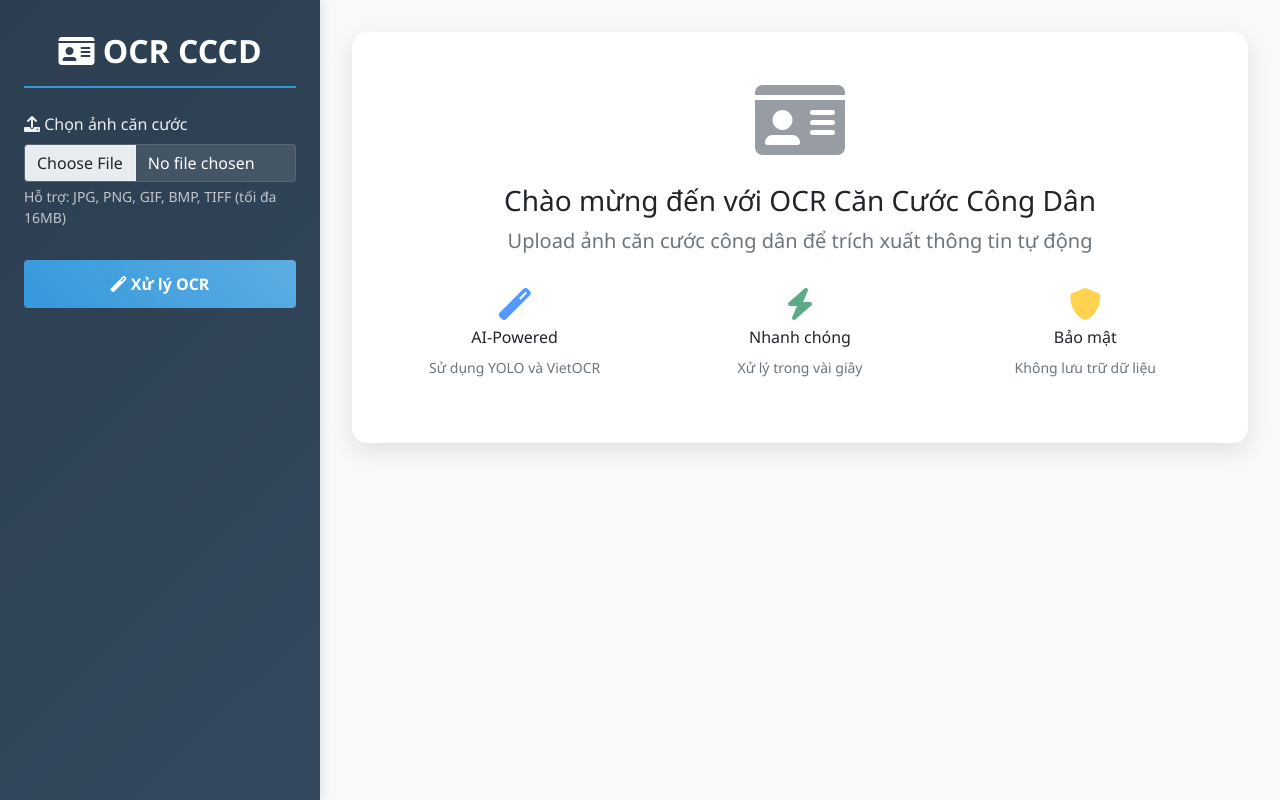
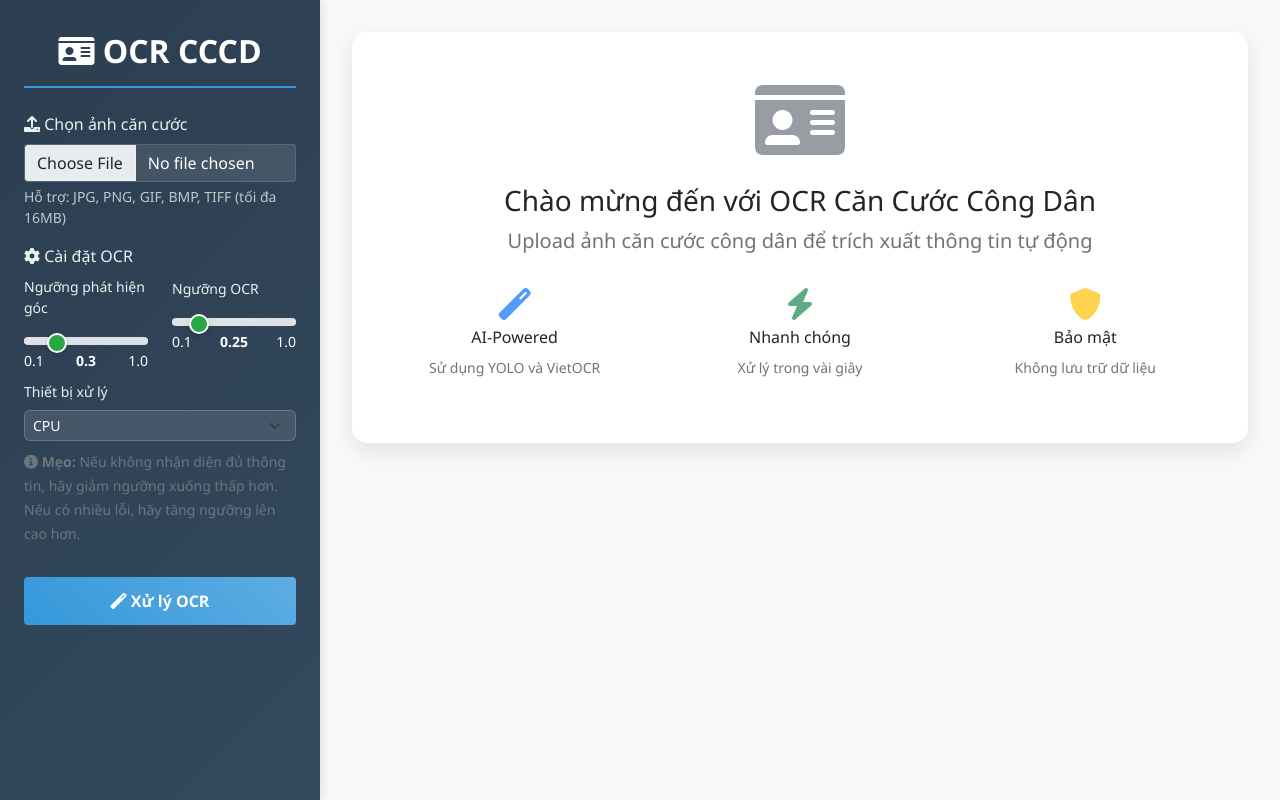
Before and after one commit to phandanh111/ocr-cccd-card, a Flask app: page / in a window 1280 px wide. Run offline with Flask 3, Linux system fonts and the light colour scheme; some libraries are stand-ins or nearby versions.

Commit message:
feat: add configurable OCR parameters in UI and enhance field validation in OCRApp

```diff
--- a/app.py
+++ b/app.py
@@ -66,10 +66,10 @@ def ocr_api():
         output_filename = f"{uuid.uuid4()}_result.json"
         output_path = os.path.join(app.config['OUTPUT_FOLDER'], output_filename)
 
-        # Sử dụng tham số mặc định
-        crop_conf = 0.7
-        ocr_conf = 0.7
-        device = 'cpu'
+        # Lấy tham số từ form
+        crop_conf = float(request.form.get('crop_conf', 0.3))
+        ocr_conf = float(request.form.get('ocr_conf', 0.25))
+        device = request.form.get('device', 'cpu')
 
         # Chạy pipeline OCR
         result = run_pipeline(
@@ -96,13 +96,18 @@ def ocr_api():
         fields = []
         if 'data' in result and 'yolo_confidence' in result:
             for field_name, field_value in result['data'].items():
-                if field_value and field_value.strip():  # Chỉ thêm field có giá trị
+                # Kiểm tra field_value có hợp lệ không
+                if field_value and isinstance(field_value, str) and field_value.strip():
+                    # Làm sạch text (loại bỏ ký tự lạ, chỉ giữ lại ký tự hợp lệ)
+                    cleaned_value = field_value.strip()
+                    # Kiểm tra confidence có hợp lệ không
                     confidence = result.get('yolo_confidence', {}).get(field_name, 0.0)
-                    fields.append({
-                        'name': field_name,
-                        'text': field_value,
-                        'confidence': confidence
-                    })
+                    if isinstance(confidence, (int, float)) and confidence >= 0:
+                        fields.append({
+                            'name': field_name,
+                            'text': cleaned_value,
+                            'confidence': round(float(confidence), 1)
+                        })
 
         # Tạo response data mới
         response_data = {
--- a/static/css/style.css
+++ b/static/css/style.css
@@ -195,6 +195,36 @@ body {
   color: var(--secondary-color);
 }
 
+/* OCR Config */
+.form-range {
+  background: linear-gradient(90deg, #e9ecef 0%, #28a745 50%, #e9ecef 100%);
+  border-radius: 10px;
+  height: 6px;
+}
+
+.form-range::-webkit-slider-thumb {
+  background: #28a745;
+  border: 2px solid #fff;
+  box-shadow: 0 2px 4px rgba(0, 0, 0, 0.2);
+}
+
+.form-range::-moz-range-thumb {
+  background: #28a745;
+  border: 2px solid #fff;
+  box-shadow: 0 2px 4px rgba(0, 0, 0, 0.2);
+}
+
+.form-select-sm {
+  background-color: rgba(255, 255, 255, 0.9);
+  border: 1px solid #dee2e6;
+  border-radius: 6px;
+}
+
+.form-select-sm:focus {
+  border-color: #28a745;
+  box-shadow: 0 0 0 0.2rem rgba(40, 167, 69, 0.25);
+}
+
 /* Field Results */
 .field-item {
   background: #f8f9fa;
--- a/static/js/app.js
+++ b/static/js/app.js
@@ -3,6 +3,7 @@
 class OCRApp {
   constructor() {
     this.initializeEventListeners();
+    this.initializeSliders();
   }
 
   initializeEventListeners() {
@@ -16,6 +17,23 @@ class OCRApp {
       e.preventDefault();
       this.handleFormSubmit(e);
     });
+
+    // Range sliders
+    document.getElementById("cropConf").addEventListener("input", (e) => {
+      document.getElementById("cropConfValue").textContent = e.target.value;
+    });
+
+    document.getElementById("ocrConf").addEventListener("input", (e) => {
+      document.getElementById("ocrConfValue").textContent = e.target.value;
+    });
+  }
+
+  initializeSliders() {
+    // Set initial values for sliders
+    document.getElementById("cropConfValue").textContent =
+      document.getElementById("cropConf").value;
+    document.getElementById("ocrConfValue").textContent =
+      document.getElementById("ocrConf").value;
   }
 
   handleFileSelect(event) {
@@ -124,15 +142,25 @@ class OCRApp {
     const summaryCards = document.getElementById("summaryCards");
     const fields = data.fields || [];
 
+    // Lọc bỏ các trường không hợp lệ
+    const validFields = fields.filter(
+      (field) =>
+        field &&
+        field.text &&
+        field.text.trim() &&
+        field.confidence !== undefined &&
+        field.confidence >= 0
+    );
+
     // Count fields with high confidence
-    const highConfidenceFields = fields.filter(
+    const highConfidenceFields = validFields.filter(
       (field) => field.confidence > 0.7
     ).length;
-    const totalFields = fields.length;
+    const totalFields = validFields.length;
     const avgConfidence =
       totalFields > 0
         ? (
-            (fields.reduce((sum, field) => sum + field.confidence, 0) /
+            (validFields.reduce((sum, field) => sum + field.confidence, 0) /
               totalFields) *
             100
           ).toFixed(1)
@@ -177,16 +205,36 @@ class OCRApp {
       detailedResults.innerHTML = `
                 <div class="alert alert-warning">
                     <i class="fas fa-exclamation-triangle"></i>
-                    Không tìm thấy thông tin nào trong ảnh. Vui lòng thử với ảnh khác hoặc điều chỉnh tham số.
+                    Không tìm thấy thông tin nào trong ảnh. Vui lòng thử với ảnh khác hoặc điều chỉnh ngưỡng confidence xuống thấp hơn.
                 </div>
             `;
       return;
     }
 
-    // Chia fields thành 2 cột
-    const midPoint = Math.ceil(fields.length / 2);
-    const leftColumn = fields.slice(0, midPoint);
-    const rightColumn = fields.slice(midPoint);
+    // Lọc bỏ các trường có text rỗng hoặc không hợp lệ
+    const validFields = fields.filter(
+      (field) =>
+        field &&
+        field.text &&
+        field.text.trim() &&
+        field.confidence !== undefined &&
+        field.confidence >= 0
+    );
+
+    if (validFields.length === 0) {
+      detailedResults.innerHTML = `
+                <div class="alert alert-danger">
+                    <i class="fas fa-times-circle"></i>
+                    Tất cả các trường được nhận diện đều không hợp lệ. Vui lòng thử lại với ngưỡng confidence khác.
+                </div>
+            `;
+      return;
+    }
+
+    // Chia validFields thành 2 cột
+    const midPoint = Math.ceil(validFields.length / 2);
+    const leftColumn = validFields.slice(0, midPoint);
+    const rightColumn = validFields.slice(midPoint);
 
     const createFieldHTML = (field) => {
       const confidenceClass =
@@ -195,6 +243,10 @@ class OCRApp {
           : field.confidence > 0.5
           ? "warning"
           : "danger";
+
+      // Làm sạch text hiển thị
+      const cleanText = field.text ? field.text.trim() : "";
+      const displayText = cleanText || "Không xác định";
 
       return `
                 <div class="field-item">
@@ -206,9 +258,7 @@ class OCRApp {
                             ${(field.confidence * 100).toFixed(1)}%
                         </span>
                     </div>
-                    <div class="field-value">${
-                      field.text || "Không xác định"
-                    }</div>
+                    <div class="field-value">${displayText}</div>
                 </div>
             `;
     };
--- a/templates/index.html
+++ b/templates/index.html
@@ -44,6 +44,80 @@
                 />
                 <div class="form-text">
                   Hỗ trợ: JPG, PNG, GIF, BMP, TIFF (tối đa 16MB)
+                </div>
+              </div>
+
+              <!-- OCR Config -->
+              <div class="mb-3">
+                <label class="form-label">
+                  <i class="fas fa-cog"></i> Cài đặt OCR
+                </label>
+
+                <div class="row">
+                  <div class="col-6">
+                    <label for="cropConf" class="form-label small"
+                      >Ngưỡng phát hiện góc</label
+                    >
+                    <input
+                      type="range"
+                      class="form-range"
+                      id="cropConf"
+                      name="crop_conf"
+                      min="0.1"
+                      max="1.0"
+                      step="0.05"
+                      value="0.3"
+                    />
+                    <div class="d-flex justify-content-between">
+                      <small>0.1</small>
+                      <small id="cropConfValue" class="fw-bold">0.3</small>
+                      <small>1.0</small>
+                    </div>
+                  </div>
+
+                  <div class="col-6">
+                    <label for="ocrConf" class="form-label small"
+                      >Ngưỡng OCR</label
+                    >
+                    <input
+                      type="range"
+                      class="form-range"
+                      id="ocrConf"
+                      name="ocr_conf"
+                      min="0.1"
+                      max="1.0"
+                      step="0.05"
+                      value="0.25"
+                    />
+                    <div class="d-flex justify-content-between">
+                      <small>0.1</small>
+                      <small id="ocrConfValue" class="fw-bold">0.25</small>
+                      <small>1.0</small>
+                    </div>
+                  </div>
+                </div>
+
+                <div class="mt-2">
+                  <label for="device" class="form-label small"
+                    >Thiết bị xử lý</label
+                  >
+                  <select
+                    class="form-select form-select-sm"
+                    id="device"
+                    name="device"
+                  >
+                    <option value="cpu">CPU</option>
+                    <option value="cuda:0">GPU (CUDA)</option>
+                  </select>
+                </div>
+
+                <div class="mt-2">
+                  <small class="text-muted">
+                    <i class="fas fa-info-circle"></i>
+                    <strong>Mẹo:</strong> Nếu không nhận diện đủ thông tin, hãy
+                    giảm ngưỡng xuống thấp hơn. Nếu có nhiều lỗi, hãy tăng
+                    ngưỡng lên cao hơn.
+                  </small>
                 </div>
               </div>
 
```
